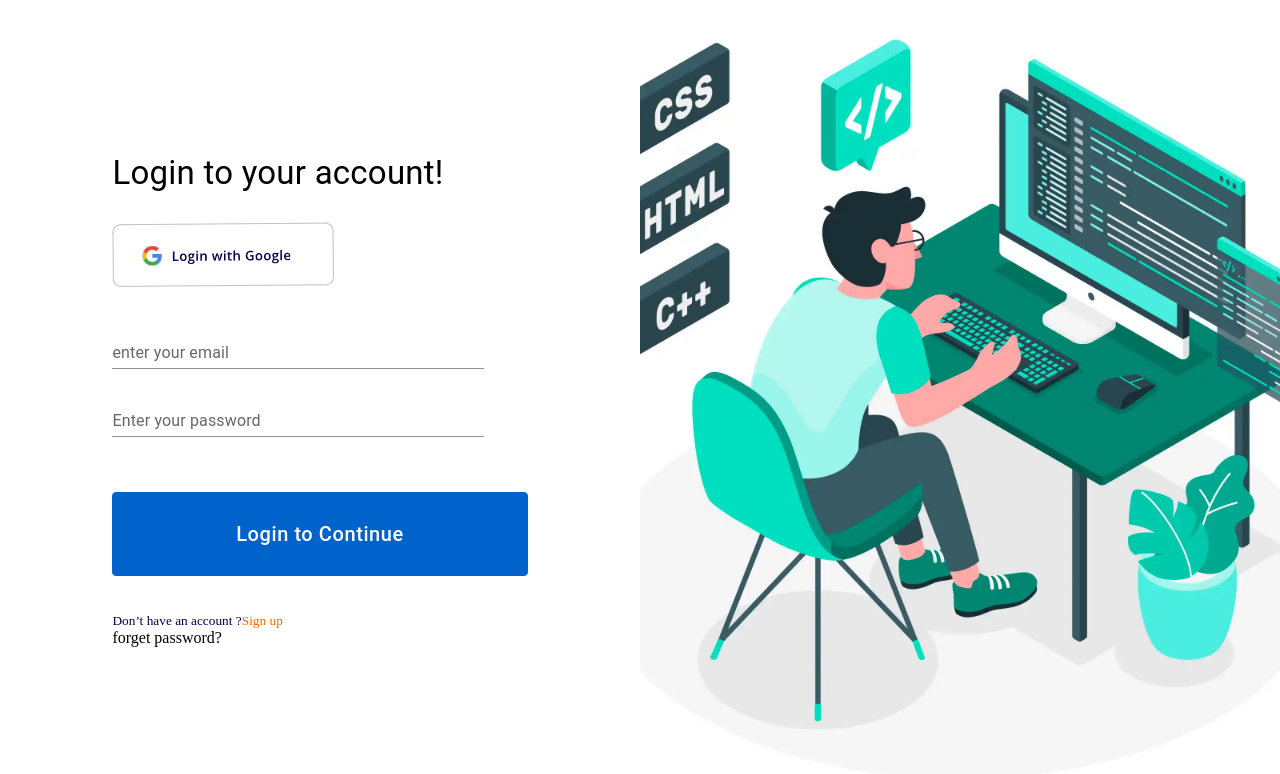
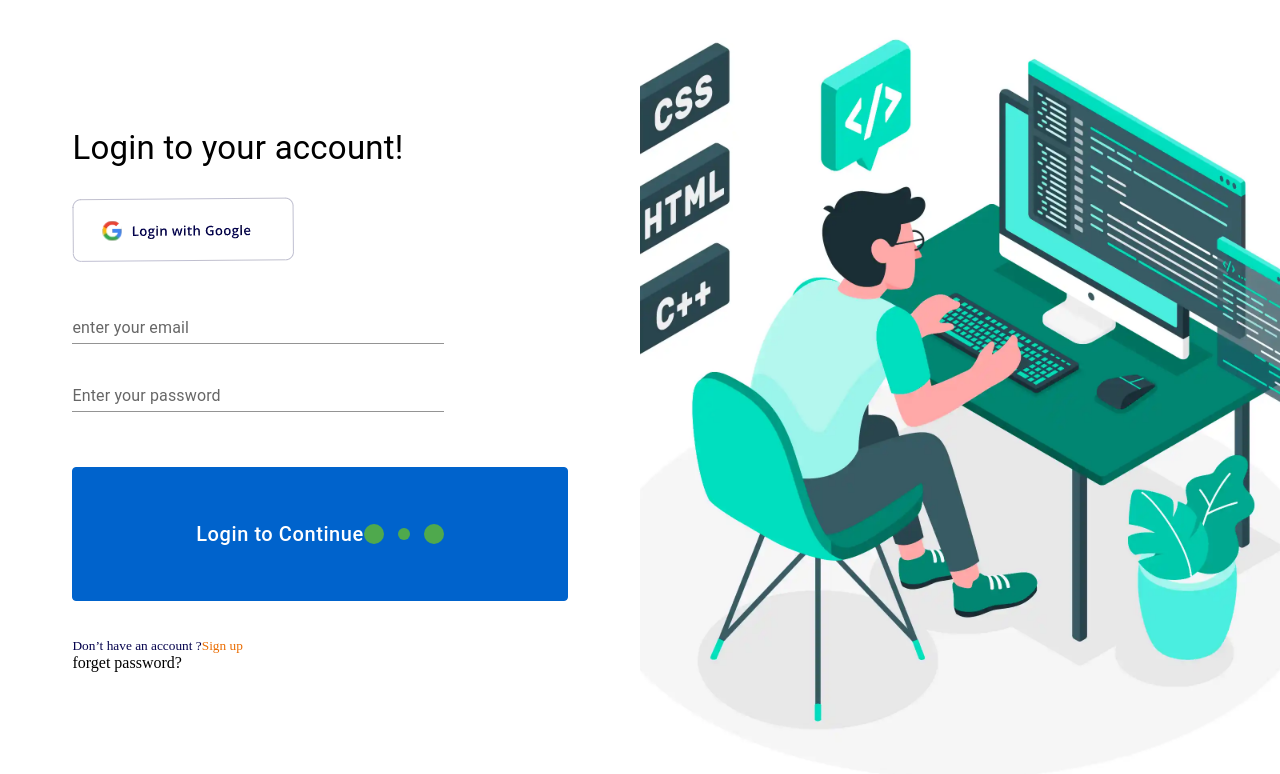
Before and after one commit to Web-Tushar/Alap_chating-app, a React (Vite) app: page / in a window 1280 px wide. Shown: the top 774 px of the page. Built offline with nearby package versions, Linux system fonts and the light colour scheme.

Commit message:
something add

```diff
--- a/src/pages/auth/Login.jsx
+++ b/src/pages/auth/Login.jsx
@@ -1,4 +1,4 @@
-import React from 'react';
+import React, { useState } from 'react';
 import { styled } from '@mui/material/styles';
 import Paper from '@mui/material/Paper';
 import Grid from '@mui/material/Grid';
@@ -17,6 +17,11 @@ import { useFormik } from 'formik';
 import loginvalidation from '../../validation/LoginValidation';
 import Modal from '@mui/material/Modal';
 import { getAuth, signInWithEmailAndPassword } from "firebase/auth";
+import { ToastContainer, toast } from 'react-toastify';
+import { useNavigate } from "react-router-dom";
+import { FaSleigh } from 'react-icons/fa';
+import { ThreeDots } from 'react-loader-spinner';
+
 
 const BootstrapButton = styled(Button)({
   boxShadow: 'none',
@@ -67,10 +72,15 @@ const style = {
 const Login = () => {
 
   const auth = getAuth();
+  const navigate = useNavigate();
+
 
   const [open, setOpen] = React.useState(false);
   const handleOpen = () => setOpen(true);
   const handleClose = () => setOpen(false);
+
+
+  const [loader, setLoader] = useState  (false)
 
   const initialValues ={
       email: '',
@@ -83,18 +93,28 @@ const Login = () => {
 
     onSubmit: (values,actions )=> {
       // console.log(values);
-      actions.resetForm();
       signInWithEmailAndPassword(auth, values.email, values.password)
         .then((userCredential) => {
           // Signed in
           const user = userCredential.user;
-          console.log(user);
+          if(user.emailVerified){
+            toast("email varified")
+            actions.resetForm();
+            navigate("/home")
+          }else{
+            toast("pleas your email varify")
+          }
+
+          console.log(user.emailVerified);
+
+
           // ...
         })
         .catch((error) => {
           // const errorCode = error.code;
           // const errorMessage = error.message;
           console.log(error);
+            toast("invalide Credential!");
         });
       // alert(JSON.stringify(values, null, 2));
     },
@@ -102,6 +122,18 @@ const Login = () => {
   });
   return (
     <Box sx={{ flexGrow: 1 }}>
+      <ToastContainer
+          position="top-right"
+          autoClose={1000}
+          hideProgressBar={false}
+          newestOnTop={false}
+          closeOnClick
+          rtl={false}
+          pauseOnFocusLoss
+          draggable
+          pauseOnHover
+          theme="dark"
+      />
     <Grid container spacing={0}>
       <Grid item xs={6} style={{display:'flex', alignItems:'center', justifyContent:'center'}}>
         <div>
@@ -139,8 +171,18 @@ const Login = () => {
                         ) : null}
                         </div>
                 </div>
-                <BootstrapButton type='submit' variant="contained" disableRipple>
+                <BootstrapButton loading={loader} type='submit' variant="contained" disableRipple>
                     Login to Continue
+                   <ThreeDots
+                      visible={true}
+                      height="80"
+                      width="80"
+                      color="#4fa94d"
+                      radius="9"
+                      ariaLabel="three-dots-loading"
+                      wrapperStyle={{}}
+                      wrapperClass=""
+                      />
                 </BootstrapButton>
 
             </form>
```
